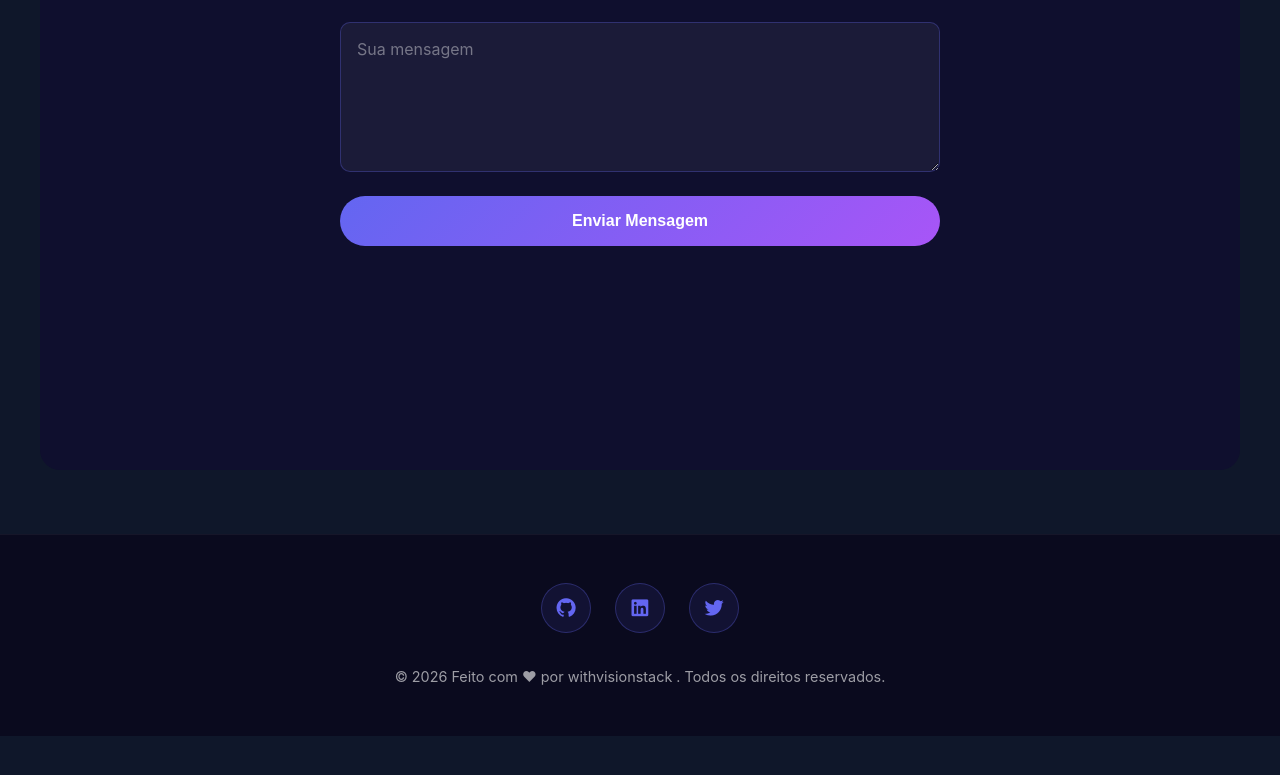
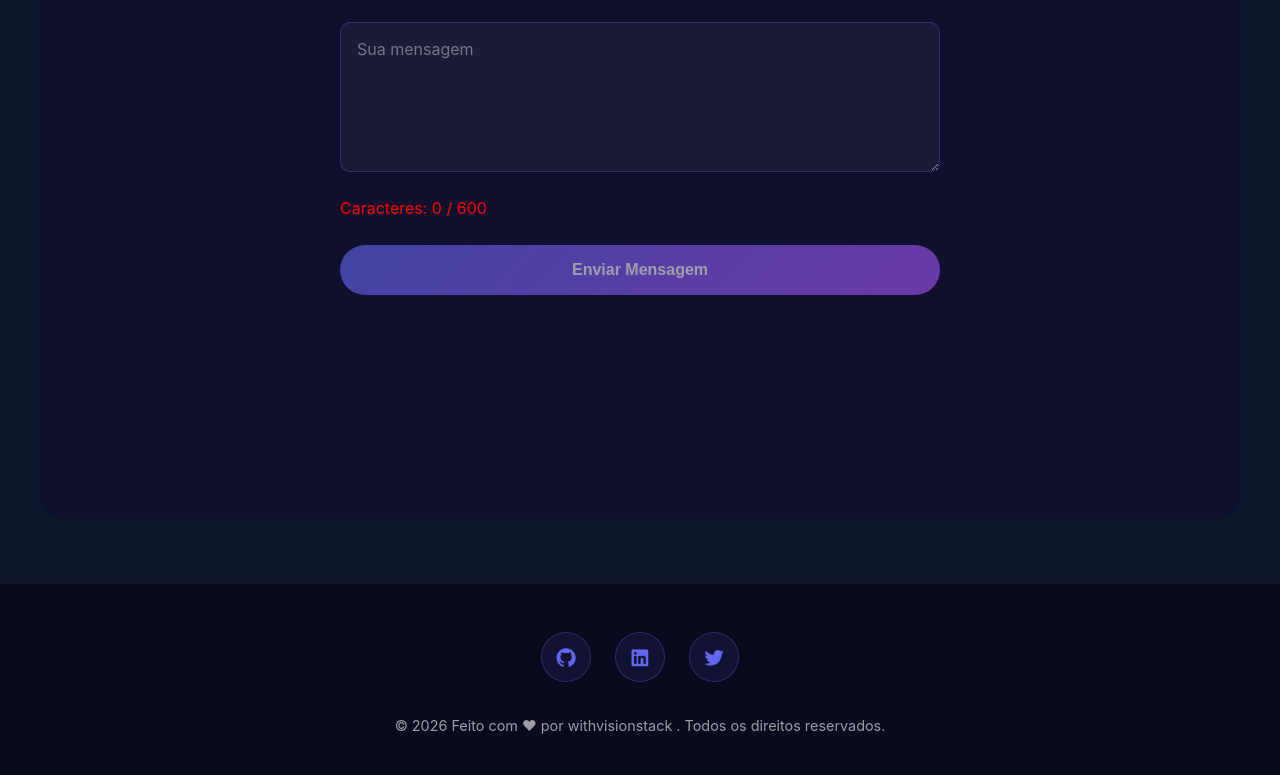
Before and after one commit to withvisionstack/withvisionstackdev, a Vue app: page / in a window 1280 px wide. Shown: the part 2654-3429 px from the top of the page. Before the commit the page ends 3390 px from the top, so only its background shows below. Built offline with nearby package versions, Linux system fonts and the light colour scheme; no server answers; the database is empty.

Commit message:
Update ContactSection.vue

```diff
--- a/src/components/ContactSection.vue
+++ b/src/components/ContactSection.vue
@@ -27,8 +27,16 @@
           required
         ></textarea>
 
+        <!-- contador de caracteres -->
+        <p :style="{ color: formData.mensagem.length < 600 ? 'red' : 'lightgreen' }">
+          Caracteres: {{ formData.mensagem.length }} / 600
+        </p>
+
         <div class="submit-wrapper">
-          <button type="submit" :disabled="isSubmitting">
+          <button
+            type="submit"
+            :disabled="isSubmitting || formData.nome.length < 10 || !emailRegex.test(formData.email) || formData.mensagem.length < 600"
+          >
             <span v-if="!isSubmitting">{{ languageStore.t('contact.sendBtn') }}</span>
             <span v-else>Enviando...</span>
           </button>
@@ -64,36 +72,9 @@ const emailRegex: RegExp = /^[^\s@]+@[^\s@]+\.[^\s@]+$/
 const handleSubmit = async (): Promise<void> => {
   if (isSubmitting.value) return
 
-  // 🔎 Validações
-  if (!formData.nome || !formData.email || !formData.mensagem) {
-    toast.warning('Por favor, preencha todos os campos.')
-    return
-  }
-
-  if (!emailRegex.test(formData.email)) {
-    toast.error('Por favor, insira um email válido.')
-    return
-  }
-
-  if (formData.nome.length < 10) {
-    toast.warning('Por favor, insira seu nome completo.')
-    return
-  }
-
-  if (formData.email.length < 16) {
-    toast.warning('Por favor, insira um email real.')
-    return
-  }
-
-  if (formData.mensagem.length < 600) {
-    toast.warning('Escreva uma mensagem mais detalhada.')
-    return
-  }
-
   try {
     isSubmitting.value = true
 
-    // 📡 Envio real (sem reCAPTCHA)
     const response = await fetch('https://withvisionstackservices.onrender.com/messages', {
       method: 'POST',
       headers: {
@@ -106,12 +87,10 @@ const handleSubmit = async (): Promise<void> => {
       })
     })
 
-    const data: { success: boolean; message?: string } = await response.json()
+    const data: { success?: boolean; message?: string } = await response.json()
 
-    if (data.success) {
+    if (response.ok) {
       toast.success('Mensagem enviada com sucesso! ✨')
-
-      // 🧹 Limpar formulário
       formData.nome = ''
       formData.email = ''
       formData.mensagem = ''
@@ -126,6 +105,7 @@ const handleSubmit = async (): Promise<void> => {
   }
 }
 </script>
+
 
 <style scoped>
 #contato {
```
